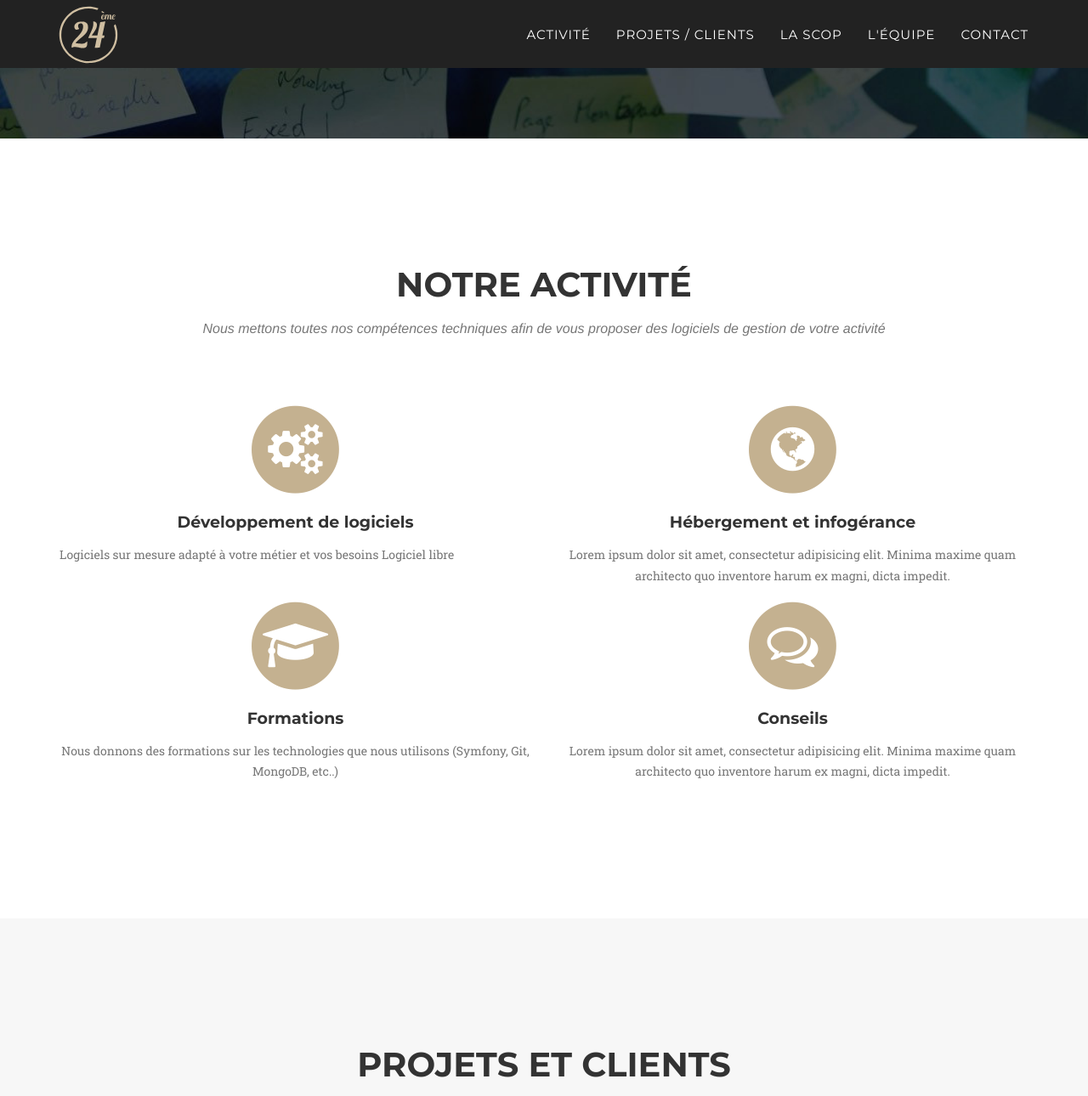
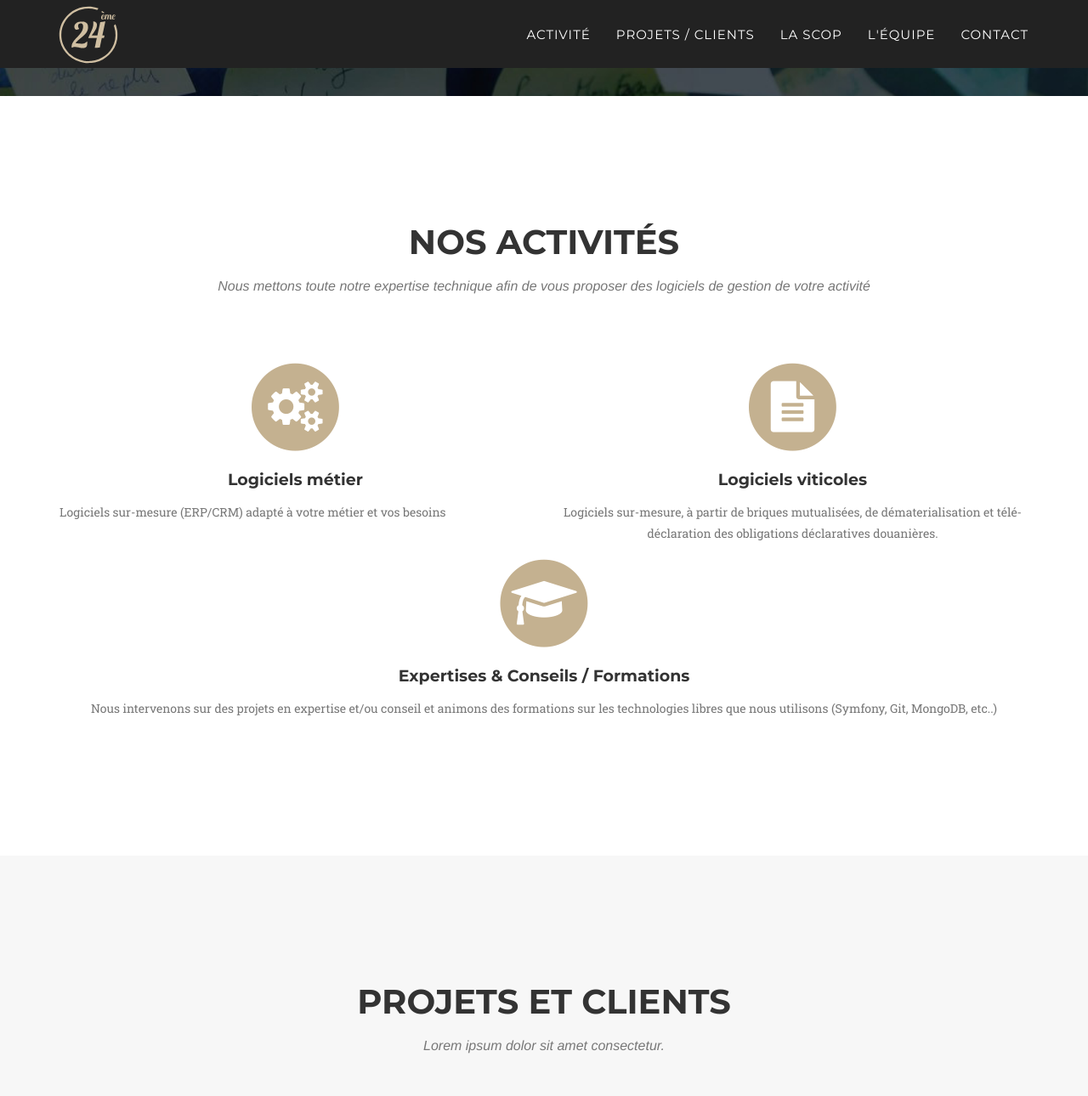
Before and after one commit to Arnaud75/24eme.fr, a Jekyll site: the page built from index.html, in a window 1280 px wide and 1400 px high, scrolled down 670 px, cut to the strip 0-1290 px from the top of the window. Shown: the whole strip at 85% size. Built offline with Jekyll 4.4.1, drawn with Linux system fonts in a browser that asks for light colours; some web fonts are replaced; some of the changed text lies outside the part shown.

Commit message:
mises a jours home et activites

```diff
--- a/_includes/activite.html
+++ b/_includes/activite.html
@@ -3,8 +3,8 @@
         <div class="container">
             <div class="row">
                 <div class="col-lg-12 text-center">
-                    <h2 class="section-heading">Notre activité</h2>
-                    <h3 class="section-subheading text-muted">Nous mettons toutes nos compétences techniques afin de vous proposer des logiciels de gestion de votre activité</h3>
+                    <h2 class="section-heading">Nos activités</h2>
+                    <h3 class="section-subheading text-muted">Nous mettons toute notre expertise technique afin de vous proposer des logiciels de gestion de votre activité</h3>
                 </div>
             </div>
             <div class="row text-center">
@@ -13,35 +13,26 @@
                         <i class="fa fa-circle fa-stack-2x text-primary"></i>
                         <i class="fa fa-cogs fa-stack-1x fa-inverse"></i>
                     </span>
-                    <h4 class="service-heading">Développement de logiciels</h4>
+                    <h4 class="service-heading">Logiciels métier</h4>
                     <p class="text-justify text-muted">
-                        Logiciels sur mesure adapté à votre métier et vos besoins</li>
-                        Logiciel libre
+                        Logiciels sur-mesure (ERP/CRM) adapté à votre métier et vos besoins
                     </p>
                 </div>
                 <div class="col-md-6">
                     <span class="fa-stack fa-4x">
                         <i class="fa fa-circle fa-stack-2x text-primary"></i>
-                        <i class="fa fa-globe fa-stack-1x fa-inverse"></i>
+                        <i class="fa fa-file-text fa-stack-1x fa-inverse"></i>
                     </span>
-                    <h4 class="service-heading">Hébergement et infogérance</h4>
-                    <p class="text-muted">Lorem ipsum dolor sit amet, consectetur adipisicing elit. Minima maxime quam architecto quo inventore harum ex magni, dicta impedit.</p>
+                    <h4 class="service-heading">Logiciels viticoles</h4>
+                    <p class="text-muted">Logiciels sur-mesure, à partir de briques mutualisées, de dématerialisation et télé-déclaration des obligations déclaratives douanières.</p>
                 </div>
-                <div class="col-md-6">
+                <div class="col-md-12">
                     <span class="fa-stack fa-4x">
                         <i class="fa fa-circle fa-stack-2x text-primary"></i>
                         <i class="fa fa-graduation-cap fa-stack-1x fa-inverse"></i>
                     </span>
-                    <h4 class="service-heading">Formations</h4>
-                    <p class="text-muted">Nous donnons des formations sur les technologies que nous utilisons (Symfony, Git, MongoDB, etc..)</p>
-                </div>
-                <div class="col-md-6">
-                    <span class="fa-stack fa-4x">
-                        <i class="fa fa-circle fa-stack-2x text-primary"></i>
-                        <i class="fa fa-comments-o fa-stack-1x fa-inverse"></i>
-                    </span>
-                    <h4 class="service-heading">Conseils</h4>
-                    <p class="text-muted">Lorem ipsum dolor sit amet, consectetur adipisicing elit. Minima maxime quam architecto quo inventore harum ex magni, dicta impedit.</p>
+                    <h4 class="service-heading">Expertises & Conseils / Formations</h4>
+                    <p class="text-muted">Nous intervenons sur des projets en expertise et/ou conseil et animons des formations sur les technologies libres que nous utilisons (Symfony, Git, MongoDB, etc..)</p>
                 </div>
             </div>
         </div>
--- a/_includes/header.html
+++ b/_includes/header.html
@@ -44,8 +44,8 @@
     <header>
         <div class="container">
             <div class="intro-text">
-                <div class="intro-heading">Fabriquant de logiciels libres</div>
-                <div class="intro-lead-in">Développement et conception de logiciels libres adaptés au métier de nos clients<br />Infogérance et hébergement applicatif</div>
+                <div class="intro-heading">Fabriquant de logiciels</div>
+                <div class="intro-lead-in">Conception et Développement de logiciels libres adaptés aux métiers de nos clients</div>
                 <a href="#activite" class="page-scroll btn btn-xl">En savoir plus</a>
             </div>
         </div>
```
